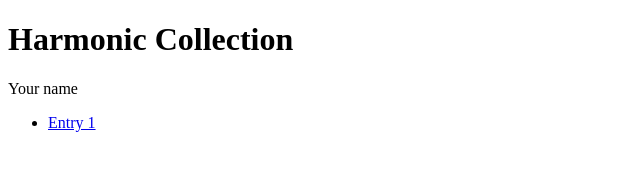
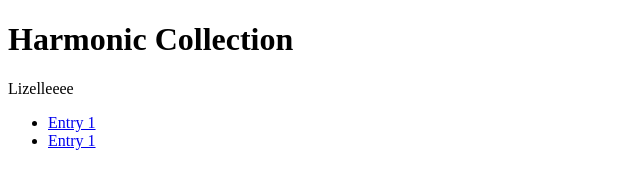
Before and after one commit to l1zelle/test-repo, a plain HTML site: page index.html in a window 1280 px wide. Shown: the full height of the page, 0-640 px from the left. Drawn offline with Linux system fonts and the light colour scheme.

Commit message:
Update index.html

```diff
--- a/index.html
+++ b/index.html
@@ -5,11 +5,14 @@
    </head>
    <body>
      <h1>Harmonic Collection</h1>
-     <p>Your name</p>
+     <p>Lizelleeee</p>
      <ul>
        <li>
          <a href="entry-1.html">Entry 1</a>
        </li>
+       <li>
+        <a href="entry-2.html">Entry 1</a>
+      </li>
      </ul>
    </body>
  </html>
```
